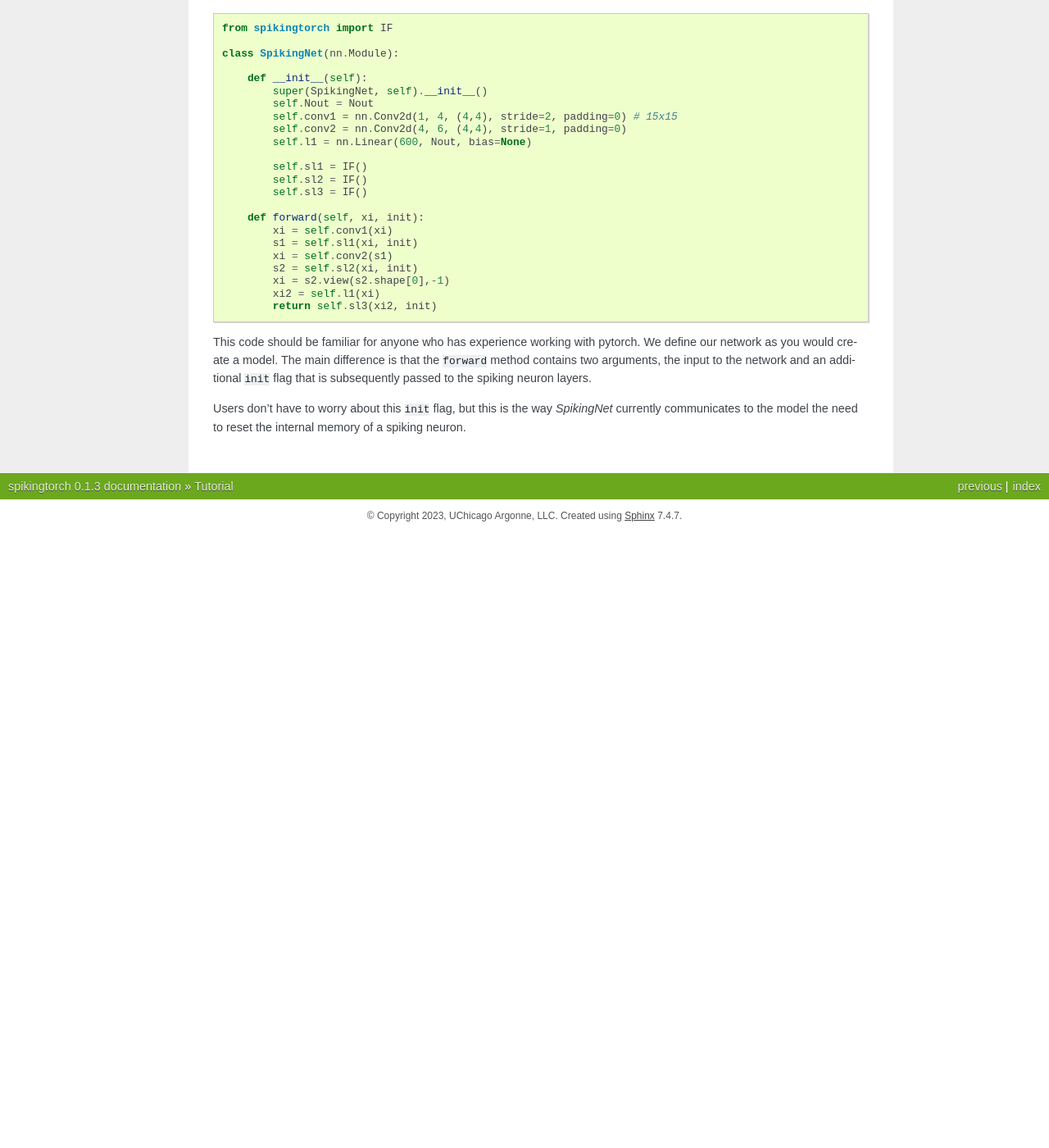
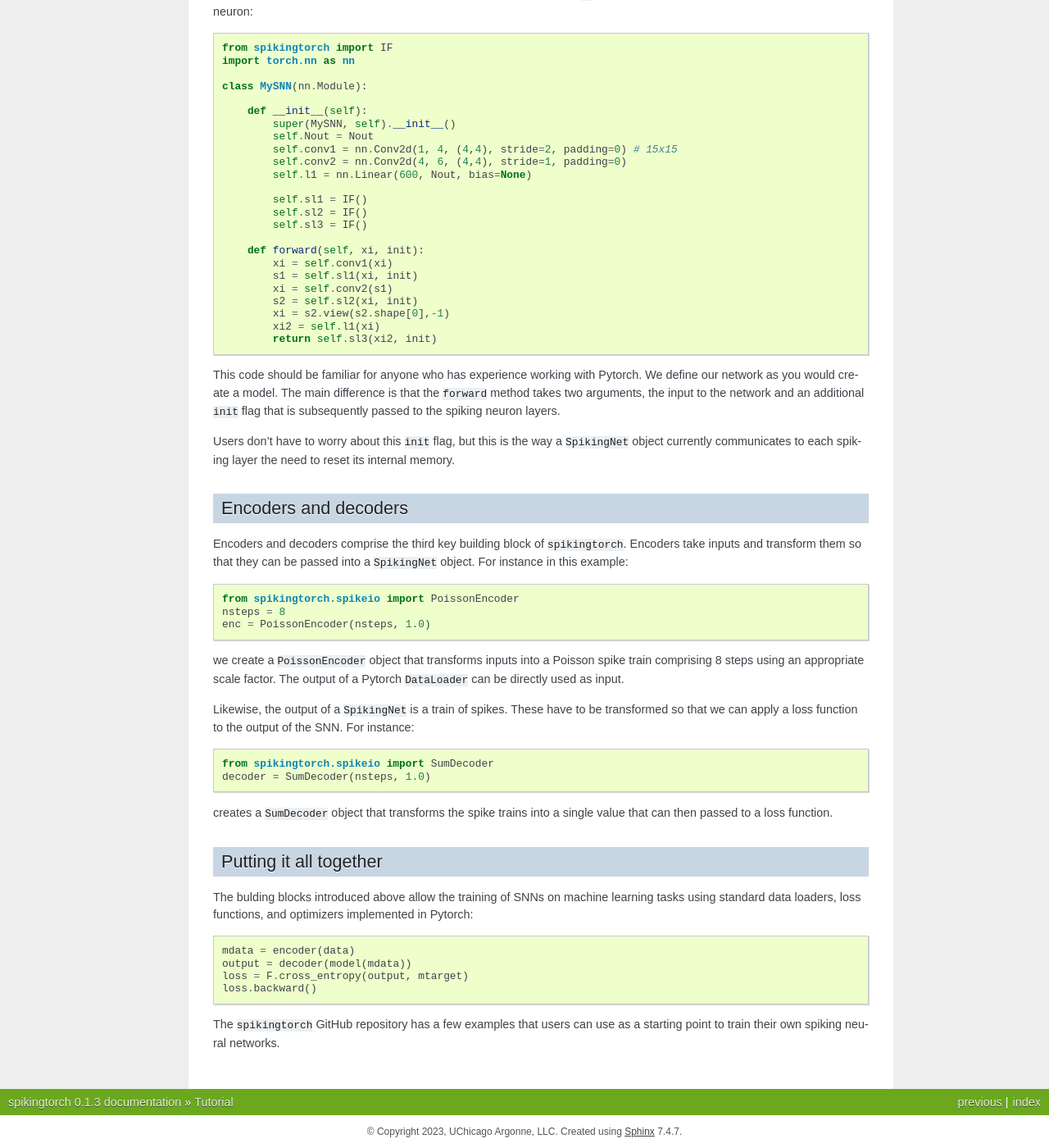
Before and after one commit to anglyan/spikingtorch, a Sphinx documentation site: the page built from docs/tutorial.rst, in a window 1280 px wide and 1400 px high, scrolled down 873 px. Shown: the whole window at 82% size. Built offline with Sphinx 7.4.7, drawn with Linux system fonts in a browser that asks for light colours; before the commit the page ends 1522 px from its top, so only the background shows below that; some of the changed text lies outside the part shown.

Commit message:
updated tutorial

```diff
--- a/docs/tutorial.rst
+++ b/docs/tutorial.rst
@@ -11,9 +11,12 @@ challenges of training spiking neural networks.
 On spiking neurons
 ------------------
 
-The fundamental attribute of spiking neural networks is that
+The fundamental attribute of spiking neurons is that
 they communicate through spikes. Here, spikes can be viewed
-as a binary output.
+as a binary output. SNNs can be therefore built similar to
+how we build artificial neural networks, with spiking neurons
+occupying the role of non-linear or rectifying functions in
+ANNs.
 
 The way one can increase the amount of information encoded in
 the output of a spiking neuron (SN) is by considering a sequence or
@@ -27,16 +30,17 @@ from time to spike to rate encodings based on either periodic or random
 spike trains.
 
 Training SNNs using stochastic gradient descent methods requires dealing
-with the use of time: every SNN is essentially a type of recurrent neural
-networks. `spikingtorch` deals with this through the creation of a few
+with backpropagation through time: every SNN is essentially a type of
+recurrent neural
+network. ``spikingtorch`` deals with this through the creation of a few
 key building blocks that are designed to abstract some of this
 complexity.
 
-The key building block: a ``SpikingNet``
-----------------------------------------
+Implementing spiking neural networks using ``SpikingNet``
+---------------------------------------------------------
 
-The way we define a spiking neural network in `spikingtorch` is through
-the use of a `SpikingNet` module::
+The way we define a spiking neural network in ``spikingtorch`` is through
+the use of a ``SpikingNet`` object::
 
     model = SpikingNet(net, (Nout,))
 
@@ -47,17 +51,18 @@ Here :code:`net` represents a Pytorch module, and
 Spiking neuron models
 ---------------------
 
-`spikingtorch` implements a number of spiking neuron models. These
+``spikingtorch`` implements a number of spiking neuron models. These
 can be used as layers in more complex spiking neural networks. For
 intance, here is the definition of a simple SNN using the :code:`IF` layer,
 which represents an integrate and fire neuron::
 
     from spikingtorch import IF
+    import torch.nn as nn
 
-    class SpikingNet(nn.Module):
+    class MySNN(nn.Module):
 
         def __init__(self):
-            super(SpikingNet, self).__init__()
+            super(MySNN, self).__init__()
             self.Nout = Nout
             self.conv1 = nn.Conv2d(1, 4, (4,4), stride=2, padding=0) # 15x15
             self.conv2 = nn.Conv2d(4, 6, (4,4), stride=1, padding=0)
@@ -77,11 +82,54 @@ which represents an integrate and fire neuron::
             return self.sl3(xi2, init)
 
 This code should be familiar for anyone who has experience working
-with pytorch. We define our network as you would create a model.
-The main difference is that the ``forward`` method contains two
+with Pytorch. We define our network as you would create a model.
+The main difference is that the ``forward`` method takes two
 arguments, the input to the network and an additional ``init`` flag
 that is subsequently passed to the spiking neuron layers.
 
 Users don't have  to worry about this ``init`` flag, but this is
-the way `SpikingNet` currently communicates to the model the need to reset
-the internal memory of a spiking neuron.
+the way a ``SpikingNet`` object currently communicates to each spiking
+layer the need to reset its internal memory.
+
+Encoders and decoders
+---------------------
+
+Encoders and decoders comprise the third key building block
+of ``spikingtorch``. Encoders take inputs and transform them so that
+they can be passed into a ``SpikingNet`` object. For instance
+in this example::
+
+    from spikingtorch.spikeio import PoissonEncoder
+    nsteps = 8
+    enc = PoissonEncoder(nsteps, 1.0)
+
+we create a :code:`PoissonEncoder` object that transforms inputs into
+a Poisson spike train comprising 8 steps using an appropriate scale
+factor. The output of a Pytorch ``DataLoader`` can be directly used
+as input.
+
+Likewise, the output of a ``SpikingNet`` is a train of spikes. These
+have to be transformed so that we can apply a loss function to the output
+of the SNN. For instance::
+
+    from spikingtorch.spikeio import SumDecoder
+    decoder = SumDecoder(nsteps, 1.0)
+
+creates a :code:`SumDecoder` object that transforms the spike trains
+into a single value that can then passed to a loss function.
+
+Putting it all together
+-----------------------
+
+The bulding blocks introduced above allow the training of SNNs
+on machine learning tasks using standard data loaders, loss functions,
+and optimizers implemented in Pytorch::
+
+        mdata = encoder(data)
+        output = decoder(model(mdata))
+        loss = F.cross_entropy(output, mtarget)
+        loss.backward()
+
+The ``spikingtorch`` GitHub repository
+has a few examples that users can use as a starting
+point to train their own spiking neural networks.
```
